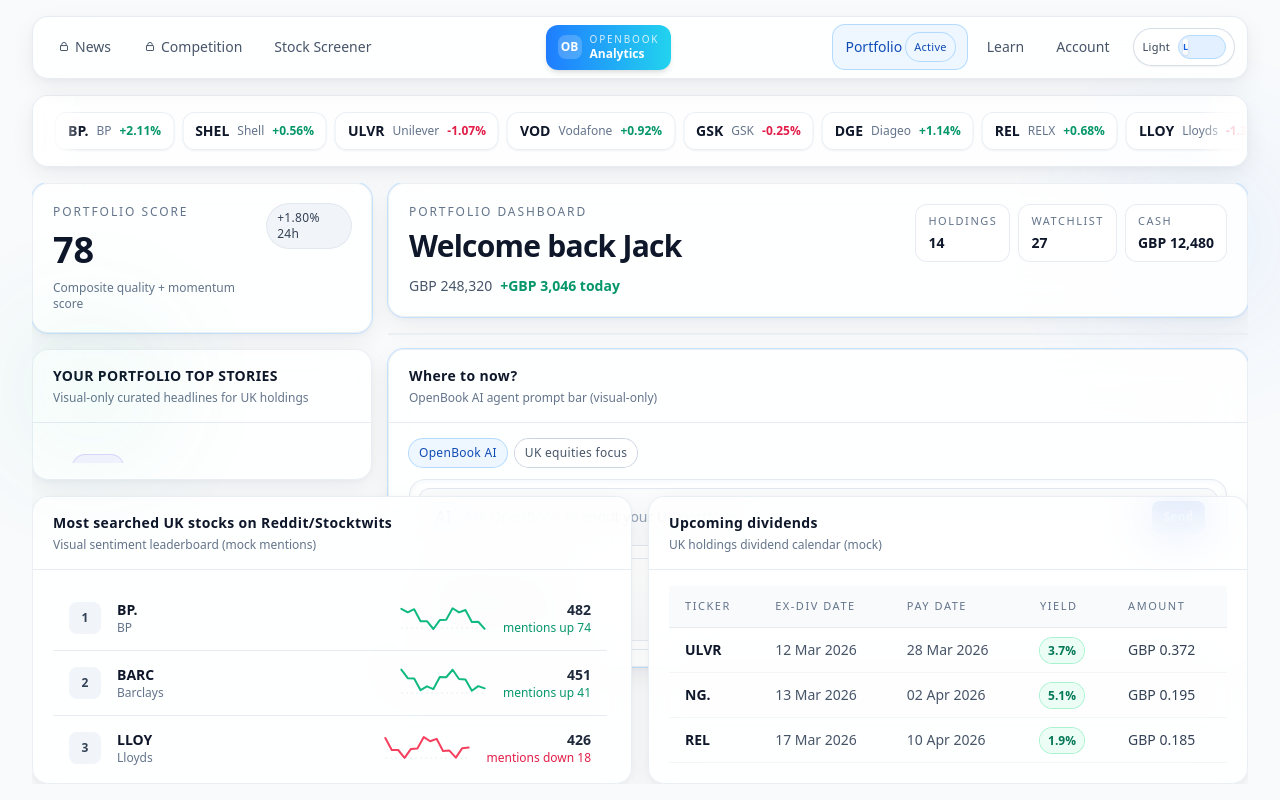
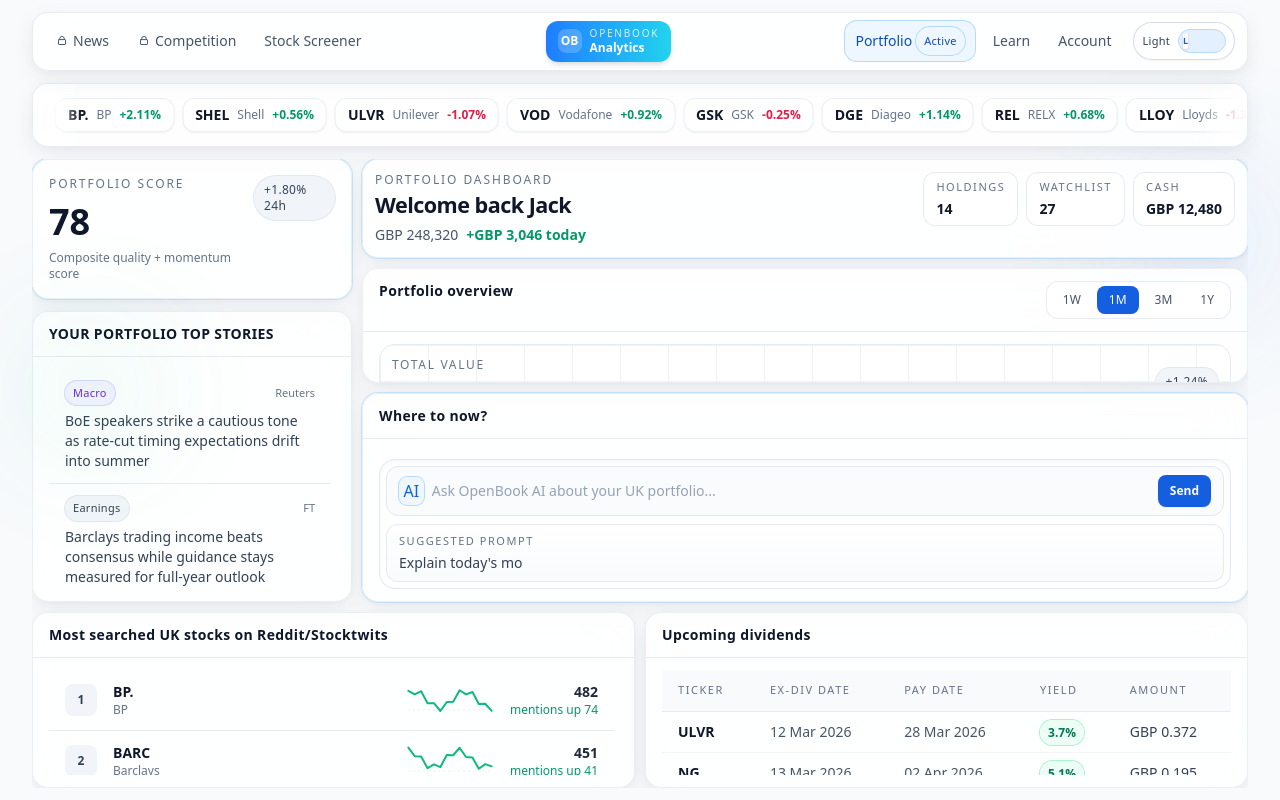
Before and after one commit to infinityqeusd/dashboard-prototype, a React (Vite) app: page / in a window 1280 px wide. Built offline with nearby package versions, Linux system fonts and the light colour scheme.

Commit message:
Optimise dashboard layout for laptop viewport

```diff
--- a/src/components/AIAgentWidget.tsx
+++ b/src/components/AIAgentWidget.tsx
@@ -74,10 +74,10 @@
     <Panel
       title="Where to now?"
       subtitle="OpenBook AI agent prompt bar (visual-only)"
-      className={`w-full ${ui.brandGlow}`}
+      className={`ai-widget-root w-full ${ui.brandGlow}`}
     >
-      <div className="space-y-3">
-        <div className="flex flex-wrap items-center gap-2">
+      <div className="space-y-2.5 xl:space-y-2">
+        <div className="ai-widget-chips flex flex-wrap items-center gap-2">
           <Pill variant="accent" size="md">
             OpenBook AI
           </Pill>
@@ -86,8 +86,8 @@
           </Pill>
         </div>
 
-        <div className="rounded-2xl border border-slate-200/90 bg-white p-2 shadow-inner shadow-slate-100/70 dark:border-slate-700/90 dark:bg-slate-950 dark:shadow-black/20">
-          <div className="flex items-center gap-2 rounded-xl border border-slate-200 bg-slate-50/80 px-3 py-3 dark:border-slate-800 dark:bg-slate-900">
+        <div className="ai-widget-shell rounded-2xl border border-slate-200/90 bg-white p-1.5 xl:p-1.5 shadow-inner shadow-slate-100/70 dark:border-slate-700/90 dark:bg-slate-950 dark:shadow-black/20">
+          <div className="ai-widget-input-row flex items-center gap-2 rounded-xl border border-slate-200 bg-slate-50/80 px-3 py-2.5 dark:border-slate-800 dark:bg-slate-900">
             <span className="inline-flex h-7 w-7 items-center justify-center rounded-lg bg-brand-50 text-brand-600 ring-1 ring-brand-200 dark:bg-brand-500/12 dark:text-brand-300 dark:ring-brand-500/20">
               AI
             </span>
@@ -110,19 +110,19 @@
             <button
               type="button"
               onClick={() => setPromptTrayDismissed(true)}
-              className="mt-3 block w-full rounded-xl border border-slate-200/80 bg-gradient-to-b from-white/90 to-slate-50/90 px-3 py-2 text-left transition hover:border-brand-200 hover:shadow-sm dark:border-slate-800 dark:from-slate-900/85 dark:to-slate-950/85 dark:hover:border-brand-500/20"
+              className="ai-widget-tray mt-2.5 block w-full rounded-xl border border-slate-200/80 bg-gradient-to-b from-white/90 to-slate-50/90 px-3 py-2 text-left transition hover:border-brand-200 hover:shadow-sm dark:border-slate-800 dark:from-slate-900/85 dark:to-slate-950/85 dark:hover:border-brand-500/20"
             >
               <p className="text-[11px] font-medium uppercase tracking-[0.14em] text-slate-500 dark:text-slate-400">
                 Suggested prompt
               </p>
-              <div className="mt-1 flex min-h-6 items-center text-sm text-slate-700 dark:text-slate-200">
+              <div className="mt-1 flex min-h-5 items-center text-sm text-slate-700 dark:text-slate-200">
                 <span className="break-all">{typedText}</span>
                 <span
                   className="caret-blink ml-0.5 inline-block h-4 w-[2px] rounded bg-brand-500 align-middle dark:bg-brand-300"
                   aria-hidden="true"
                 />
               </div>
-              <p className="mt-1 text-[11px] text-slate-500 dark:text-slate-400">
+              <p className="ai-widget-tray-helper mt-0.5 text-[11px] text-slate-500 dark:text-slate-400">
                 Click to type your own prompt
               </p>
             </button>
--- a/src/components/Navbar.tsx
+++ b/src/components/Navbar.tsx
@@ -41,7 +41,7 @@
     <button
       type="button"
       className={cx(
-        "inline-flex shrink-0 items-center gap-1 rounded-xl px-3 py-2 text-sm font-medium transition",
+        "inline-flex shrink-0 items-center gap-1 rounded-xl px-2.5 py-1.5 text-sm font-medium transition xl:px-2.5 xl:py-1.5",
         item.active
           ? "bg-brand-50 text-brand-700 ring-1 ring-brand-200 dark:bg-brand-500/12 dark:text-brand-300 dark:ring-brand-500/20"
           : "text-slate-600 hover:bg-slate-100 hover:text-slate-900 dark:text-slate-300 dark:hover:bg-slate-800/80 dark:hover:text-white",
@@ -60,7 +60,7 @@
 
   const logo = (
     <div className="mx-1 shrink-0">
-      <div className="flex items-center gap-2 rounded-xl bg-gradient-to-r from-brand-500 to-cyan-400 px-3 py-2 text-white shadow-md">
+      <div className="flex items-center gap-2 rounded-xl bg-gradient-to-r from-brand-500 to-cyan-400 px-3 py-1.5 text-white shadow-md">
         <div className="flex h-6 w-6 items-center justify-center rounded-lg bg-white/20 text-xs font-bold">
           OB
         </div>
@@ -73,7 +73,7 @@
   );
 
   return (
-    <header className="sticky top-0 z-30 px-4 pt-4 sm:px-6 lg:px-8">
+    <header className="sticky top-0 z-30 px-4 pt-3 sm:px-6 lg:px-8">
       <div className="rounded-2xl border border-slate-200/80 bg-white/85 px-3 py-2 shadow-panel backdrop-blur-xl dark:border-slate-700/80 dark:bg-slate-950/75 dark:shadow-panel-dark">
         <div className="flex items-center justify-between gap-3 xl:hidden">
           <div className="flex min-w-0 flex-1 items-center gap-2 overflow-x-auto pb-1 pt-1 [scrollbar-width:none] [&::-webkit-scrollbar]:hidden">
--- a/src/components/Panel.tsx
+++ b/src/components/Panel.tsx
@@ -20,14 +20,14 @@
 }: PanelProps) {
   return (
     <Card className={cx("flex min-h-0 flex-col overflow-hidden", className)} {...props}>
-      <div className={cx("flex items-start justify-between gap-3 px-5 py-4", ui.panelHeaderBorder)}>
+      <div className={cx("flex items-start justify-between gap-3 px-4 py-3 xl:px-4 xl:py-3", ui.panelHeaderBorder)}>
         <div>
           <h2 className={cx("text-sm font-semibold tracking-wide", ui.strongText)}>{title}</h2>
-          {subtitle ? <p className={cx("mt-1 text-xs", ui.mutedText)}>{subtitle}</p> : null}
+          {subtitle ? <p className={cx("panel-subtitle mt-0.5 text-xs", ui.mutedText)}>{subtitle}</p> : null}
         </div>
         {headerRight ? <div className="shrink-0">{headerRight}</div> : null}
       </div>
-      <div className={cx("min-h-0 flex-1 px-5 py-4", bodyClassName)}>{children}</div>
+      <div className={cx("min-h-0 flex-1 px-4 py-3 xl:px-4 xl:py-3", bodyClassName)}>{children}</div>
     </Card>
   );
 }
--- a/src/components/StatCard.tsx
+++ b/src/components/StatCard.tsx
@@ -11,16 +11,16 @@
 
 export function StatCard({ title, value, change24h, subtitle }: StatCardProps) {
   return (
-    <Card className={`p-5 ${ui.brandGlow}`}>
+    <Card className={`p-4 xl:p-4 ${ui.brandGlow}`}>
       <div className="flex items-start justify-between gap-3">
         <div>
           <p className="text-xs font-medium uppercase tracking-[0.16em] text-slate-500 dark:text-slate-400">
             {title}
           </p>
-          <p className="mt-3 text-4xl font-semibold leading-none text-slate-900 dark:text-slate-100">
+          <p className="mt-2.5 text-3xl font-semibold leading-none text-slate-900 sm:text-4xl dark:text-slate-100">
             {value}
           </p>
-          {subtitle ? <p className="mt-3 text-xs text-slate-500 dark:text-slate-400">{subtitle}</p> : null}
+          {subtitle ? <p className="mt-2 text-xs text-slate-500 dark:text-slate-400">{subtitle}</p> : null}
         </div>
         <Pill className={`ring-1 ${changeBgClass(change24h)}`} size="md">
           {formatSignedPercent(change24h)} 24h
--- a/src/components/StoriesCard.tsx
+++ b/src/components/StoriesCard.tsx
@@ -32,15 +32,15 @@
         {stories.map((story) => (
           <li
             key={story.id}
-            className="group cursor-default px-5 py-4 transition hover:bg-slate-50/90 dark:hover:bg-slate-800/30"
+            className="group cursor-default px-4 py-3 transition hover:bg-slate-50/90 dark:hover:bg-slate-800/30"
           >
-            <div className="mb-2 flex items-center justify-between gap-3">
+            <div className="mb-1.5 flex items-center justify-between gap-3">
               <Pill className={cx("ring-1", tagClassByCategory[story.category])}>{story.category}</Pill>
               <span className="text-[11px] font-medium text-slate-500 dark:text-slate-400">
                 {story.source}
               </span>
             </div>
-            <p className="text-sm leading-5 text-slate-700 transition group-hover:text-slate-900 dark:text-slate-200 dark:group-hover:text-white">
+            <p className="text-sm leading-[1.25rem] text-slate-700 transition group-hover:text-slate-900 dark:text-slate-200 dark:group-hover:text-white">
               {story.headline}
             </p>
           </li>
--- a/src/components/TickerRibbon.tsx
+++ b/src/components/TickerRibbon.tsx
@@ -9,8 +9,8 @@
   const loopItems = [...items, ...items];
 
   return (
-    <section className="px-4 pt-4 sm:px-6 lg:px-8">
-      <div className="relative overflow-hidden rounded-2xl border border-slate-200/80 bg-white/80 py-3 shadow-panel backdrop-blur-xl dark:border-slate-700/70 dark:bg-slate-950/60 dark:shadow-panel-dark">
+    <section className="px-4 pt-3 sm:px-6 lg:px-8">
+      <div className="relative overflow-hidden rounded-2xl border border-slate-200/80 bg-white/80 py-2.5 shadow-panel backdrop-blur-xl dark:border-slate-700/70 dark:bg-slate-950/60 dark:shadow-panel-dark">
         <div className="pointer-events-none absolute inset-y-0 left-0 z-10 w-12 bg-gradient-to-r from-white via-white/70 to-transparent dark:from-slate-950 dark:via-slate-950/60" />
         <div className="pointer-events-none absolute inset-y-0 right-0 z-10 w-12 bg-gradient-to-l from-white via-white/70 to-transparent dark:from-slate-950 dark:via-slate-950/60" />
 
@@ -18,7 +18,7 @@
           {loopItems.map((item, index) => (
             <div
               key={`${item.ticker}-${index}`}
-              className="relative z-0 flex shrink-0 items-center gap-2 rounded-xl border border-slate-200/70 bg-white/90 px-3 py-2 text-sm shadow-sm transition duration-200 hover:z-20 hover:scale-[1.015] hover:shadow-md dark:border-slate-700/80 dark:bg-slate-900/90"
+              className="relative z-0 flex shrink-0 items-center gap-2 rounded-xl border border-slate-200/70 bg-white/90 px-3 py-1.5 text-sm shadow-sm transition duration-200 hover:z-20 hover:scale-[1.015] hover:shadow-md dark:border-slate-700/80 dark:bg-slate-900/90"
             >
               <span className="font-semibold text-slate-900 dark:text-slate-100">{item.ticker}</span>
               <span className="text-xs text-slate-500 dark:text-slate-400">{item.name}</span>
--- a/src/index.css
+++ b/src/index.css
@@ -95,6 +95,56 @@
   animation: caret-blink 1s steps(1, end) infinite;
 }
 
+@media (min-width: 1280px) and (max-height: 900px) {
+  .dashboard-main-grid {
+    grid-template-rows: minmax(0, 1fr) minmax(0, 11rem) !important;
+    gap: 0.625rem !important;
+  }
+
+  .dashboard-top-grid,
+  .dashboard-center-grid,
+  .dashboard-bottom-grid {
+    gap: 0.625rem !important;
+  }
+
+  .panel-subtitle {
+    display: none;
+  }
+
+  .portfolio-chart-placeholder {
+    height: 10rem !important;
+  }
+
+  .portfolio-chart-svg {
+    height: 5.25rem !important;
+    bottom: 0.5rem !important;
+  }
+
+  .dashboard-welcome-card {
+    padding: 0.75rem !important;
+  }
+
+  .dashboard-welcome-title {
+    margin-top: 0.25rem !important;
+    font-size: 1.35rem !important;
+    line-height: 1.2 !important;
+  }
+
+  .ai-widget-chips,
+  .ai-widget-tray-helper {
+    display: none;
+  }
+
+  .ai-widget-input-row {
+    padding-top: 0.5rem !important;
+    padding-bottom: 0.5rem !important;
+  }
+
+  .ai-widget-tray {
+    margin-top: 0.5rem !important;
+  }
+}
+
 @media (prefers-reduced-motion: reduce) {
   .ticker-track {
     animation: none;
--- a/src/pages/Portfolio.tsx
+++ b/src/pages/Portfolio.tsx
@@ -29,16 +29,16 @@
 
 function WelcomeCard() {
   return (
-    <Card className={`overflow-hidden p-5 ${ui.brandGlow}`}>
-      <div className="flex flex-col gap-4 lg:flex-row lg:items-start lg:justify-between">
+    <Card className={`dashboard-welcome-card overflow-hidden p-4 ${ui.brandGlow}`}>
+      <div className="flex flex-col gap-3 lg:flex-row lg:items-start lg:justify-between">
         <div>
           <p className="text-xs font-medium uppercase tracking-[0.16em] text-slate-500 dark:text-slate-400">
             Portfolio dashboard
           </p>
-          <h1 className="mt-2 text-2xl font-semibold tracking-tight text-slate-900 dark:text-slate-100 sm:text-3xl">
+          <h1 className="dashboard-welcome-title mt-1.5 text-2xl font-semibold tracking-tight text-slate-900 dark:text-slate-100 xl:text-[1.75rem]">
             Welcome back Jack
           </h1>
-          <div className="mt-3 flex items-center gap-2 text-sm">
+          <div className="mt-2 flex items-center gap-2 text-sm">
             <span className="text-slate-600 dark:text-slate-300">{portfolioHeadlineStats.totalValue}</span>
             <span className={cx("font-semibold", changeTextClass(portfolioHeadlineStats.dayChange))}>
               {portfolioHeadlineStats.pnl}
@@ -50,7 +50,7 @@
           {welcomeStats.map((stat) => (
             <div
               key={stat.label}
-              className="rounded-xl border border-slate-200/80 bg-white/90 px-3 py-2 dark:border-slate-700/70 dark:bg-slate-950/60"
+              className="rounded-xl border border-slate-200/80 bg-white/90 px-3 py-1.5 dark:border-slate-700/70 dark:bg-slate-950/60"
             >
               <p className="text-[11px] uppercase tracking-[0.14em] text-slate-500 dark:text-slate-400">
                 {stat.label}
@@ -69,12 +69,12 @@
     "0,130 45,122 85,118 130,98 175,106 220,92 265,80 310,88 355,62 400,72 445,54 490,60 535,38 580,44";
 
   return (
-    <div className="relative h-52 overflow-hidden rounded-2xl border border-slate-200/80 bg-white/70 p-4 sm:h-56 lg:h-60 dark:border-slate-800 dark:bg-slate-950/40">
+    <div className="portfolio-chart-placeholder relative h-44 overflow-hidden rounded-2xl border border-slate-200/80 bg-white/70 p-3 sm:h-48 xl:h-52 dark:border-slate-800 dark:bg-slate-950/40">
       <div className="chart-grid absolute inset-0 opacity-70 dark:opacity-40" />
-      <div className="absolute inset-x-4 top-4 flex items-center justify-between">
+      <div className="absolute inset-x-3 top-3 flex items-center justify-between">
         <div>
           <p className="text-xs uppercase tracking-[0.14em] text-slate-500 dark:text-slate-400">Total value</p>
-          <p className="mt-1 text-2xl font-semibold text-slate-900 dark:text-slate-100">
+          <p className="mt-0.5 text-xl font-semibold text-slate-900 xl:text-2xl dark:text-slate-100">
             {portfolioHeadlineStats.totalValue}
           </p>
         </div>
@@ -83,7 +83,7 @@
         </Pill>
       </div>
 
-      <svg viewBox="0 0 600 180" className="absolute inset-x-4 bottom-4 h-32 w-[calc(100%-2rem)] sm:h-36 lg:h-40">
+      <svg viewBox="0 0 600 180" className="portfolio-chart-svg absolute inset-x-3 bottom-3 h-24 w-[calc(100%-1.5rem)] sm:h-28 xl:h-32">
         <defs>
           <linearGradient id="chartGlow" x1="0%" y1="0%" x2="100%" y2="0%">
             <stop offset="0%" stopColor="#38bdf8" />
@@ -154,7 +154,7 @@
         {mostSearchedStocks.map((item) => (
           <div
             key={item.ticker}
-            className="grid grid-cols-[36px_minmax(0,1fr)_auto_auto] items-center gap-3 px-4 py-3 transition hover:bg-slate-50/80 dark:hover:bg-slate-800/30"
+            className="grid grid-cols-[36px_minmax(0,1fr)_auto_auto] items-center gap-3 px-4 py-2.5 transition hover:bg-slate-50/80 dark:hover:bg-slate-800/30"
           >
             <div className="flex h-8 w-8 items-center justify-center rounded-lg bg-slate-100 text-xs font-semibold text-slate-700 dark:bg-slate-800 dark:text-slate-300">
               {item.rank}
@@ -212,15 +212,15 @@
                 key={`${row.ticker}-${row.exDivDate}`}
                 className="border-b border-slate-100/90 text-sm transition hover:bg-slate-50/80 dark:border-slate-800/60 dark:hover:bg-slate-800/30"
               >
-                <td className="px-4 py-3 font-semibold text-slate-900 dark:text-slate-100">{row.ticker}</td>
-                <td className="px-4 py-3 text-slate-600 dark:text-slate-300">{row.exDivDate}</td>
-                <td className="px-4 py-3 text-slate-600 dark:text-slate-300">{row.payDate}</td>
-                <td className="px-4 py-3">
+                <td className="px-4 py-2.5 font-semibold text-slate-900 dark:text-slate-100">{row.ticker}</td>
+                <td className="px-4 py-2.5 text-slate-600 dark:text-slate-300">{row.exDivDate}</td>
+                <td className="px-4 py-2.5 text-slate-600 dark:text-slate-300">{row.payDate}</td>
+                <td className="px-4 py-2.5">
                   <span className="rounded-full bg-emerald-50 px-2 py-1 text-xs font-semibold text-emerald-700 ring-1 ring-emerald-200 dark:bg-emerald-500/12 dark:text-emerald-300 dark:ring-emerald-500/20">
                     {row.yieldPct.toFixed(1)}%
                   </span>
                 </td>
-                <td className="px-4 py-3 font-medium text-slate-700 dark:text-slate-200">{row.amount}</td>
+                <td className="px-4 py-2.5 font-medium text-slate-700 dark:text-slate-200">{row.amount}</td>
               </tr>
             ))}
           </tbody>
@@ -241,10 +241,10 @@
           <TickerRibbon items={tickerRibbonItems} />
         </div>
 
-        <main className="flex-1 min-h-0 overflow-hidden px-4 pb-4 pt-4 sm:px-6 lg:px-8">
-          <div className="flex h-full min-h-0 flex-col gap-4 overflow-y-auto xl:grid xl:grid-rows-[minmax(0,1fr)_minmax(0,18rem)] xl:overflow-hidden">
-            <div className="grid min-h-0 items-stretch gap-4 xl:grid-cols-[340px_minmax(0,1fr)]">
-              <aside className="grid min-h-0 gap-4 xl:grid-rows-[auto_minmax(0,1fr)]">
+        <main className="flex-1 min-h-0 overflow-hidden px-4 pb-3 pt-3 sm:px-6 lg:px-8">
+          <div className="dashboard-main-grid flex h-full min-h-0 flex-col gap-3 overflow-y-auto xl:grid xl:grid-rows-[minmax(0,1fr)_minmax(0,15rem)] xl:overflow-hidden">
+            <div className="dashboard-top-grid grid min-h-0 items-stretch gap-3 xl:grid-cols-[320px_minmax(0,1fr)]">
+              <aside className="grid min-h-0 gap-3 xl:grid-rows-[auto_minmax(0,1fr)]">
                 <StatCard
                   title="Portfolio Score"
                   value={portfolioScore.score}
@@ -254,7 +254,7 @@
                 <StoriesCard stories={portfolioStories} />
               </aside>
 
-              <section className="grid min-h-0 gap-4 xl:grid-rows-[auto_minmax(0,1fr)_auto]">
+              <section className="dashboard-center-grid grid min-h-0 gap-3 xl:grid-rows-[auto_minmax(0,1fr)_auto]">
                 <WelcomeCard />
                 <div className="min-h-0">
                   <PortfolioOverviewPanel />
@@ -265,7 +265,7 @@
               </section>
             </div>
 
-            <div className="grid min-h-0 gap-4 xl:grid-cols-2">
+            <div className="dashboard-bottom-grid grid min-h-0 gap-3 xl:grid-cols-2">
               <MostSearchedPanel />
               <UpcomingDividendsPanel />
             </div>
```
